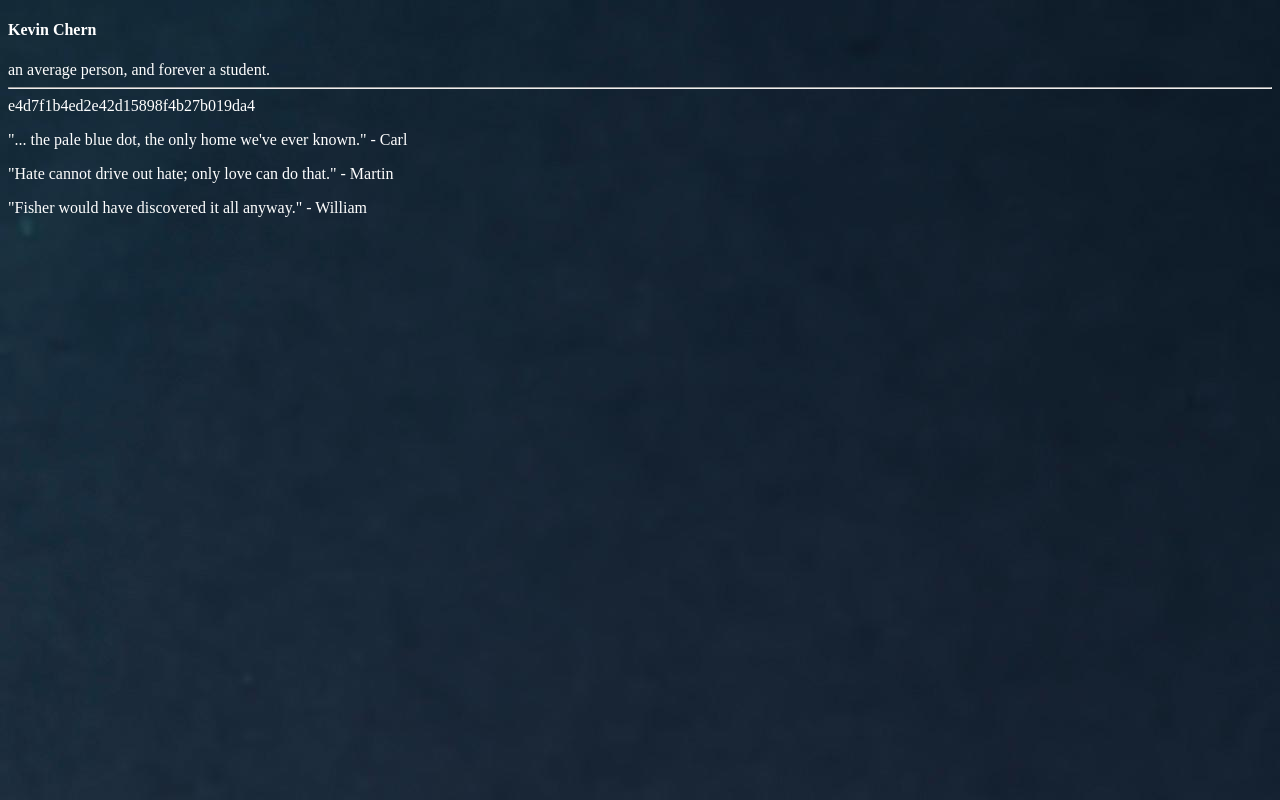
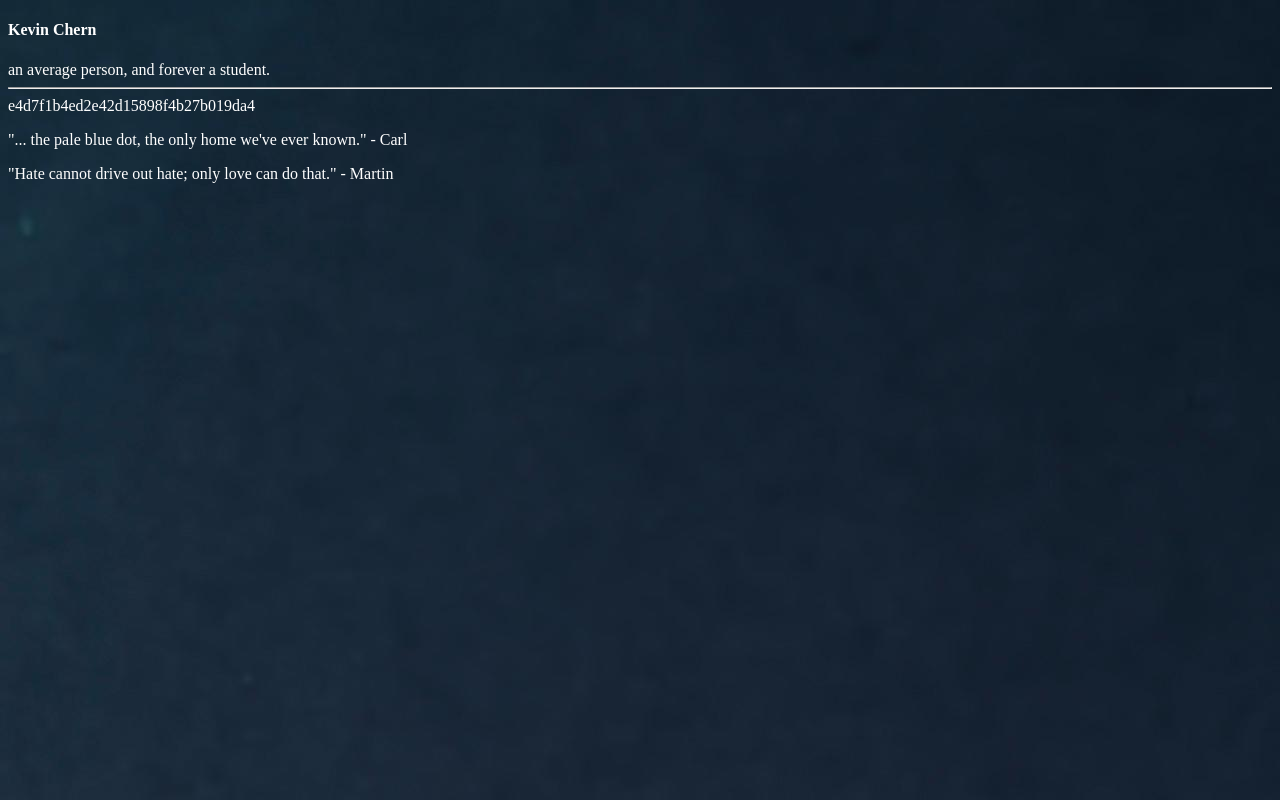
Before and after one commit to kevinchern/kevinchern.github.io, a plain HTML site: page index.html in a window 1280 px wide. Drawn offline with Linux system fonts and the light colour scheme.

Commit message:
remove gosset quote

```diff
--- a/index.html
+++ b/index.html
@@ -19,8 +19,6 @@ e4d7f1b4ed2e42d15898f4b27b019da4
 "... the pale blue dot, the only home we've ever known." - Carl
 <p>
 "Hate cannot drive out hate; only love can do that." - Martin
-<p>
-"Fisher would have discovered it all anyway." - William
 </div>
 
 </body>
```
